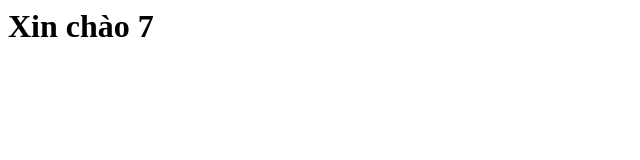
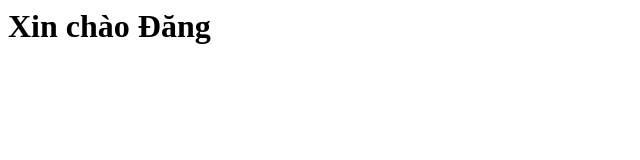
Before and after one commit to hoanzh88/aws-php, a plain HTML site: page index.html in a window 1280 px wide. Shown: the whole page, without its empty margins (0-640 px from the left). Drawn offline with Linux system fonts and the light colour scheme.

```diff
--- a/index.html
+++ b/index.html
@@ -1 +1 @@
-<html><h1>Xin chào 7</h1></html>
+<html><h1>Xin chào Đăng</h1></html>
```
